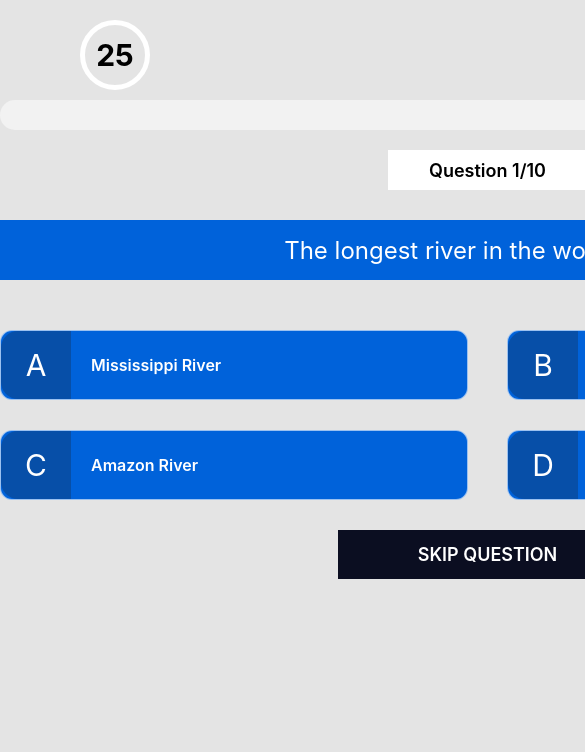
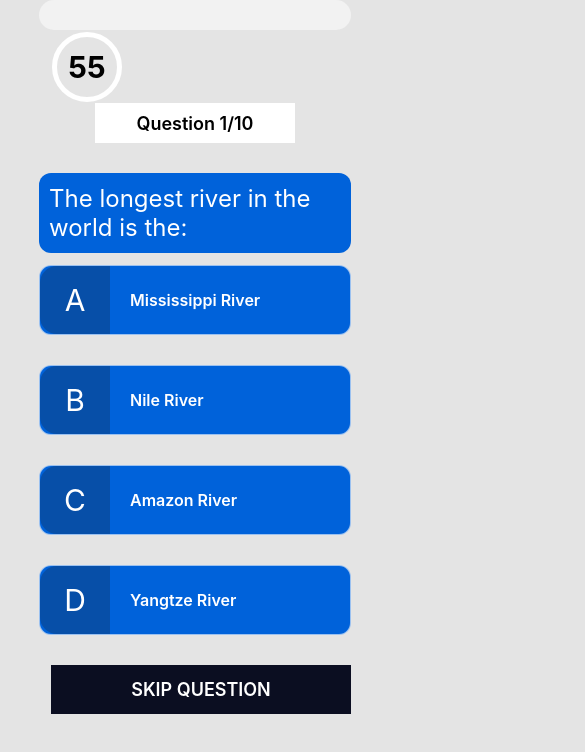
Before and after one commit to bethuyeh/geo-quiz, a React (Create React App) app: page /easy in a window 390 px wide. Shown: the top 752 px of the page, 585 px wide, since content can reach past the window. Built offline with nearby package versions, Linux system fonts and the light colour scheme; no server answers; a web font is replaced by a local one.

Commit message:
second commit

```diff
--- a/src/App.css
+++ b/src/App.css
@@ -13,30 +13,29 @@
 }
 
 .startpage h1 {
+  display: inline-block;
   font-family: 'Ms Madi', cursive;
-font-family: 'Poppins', sans-serif;
-background-color: #c9d0fc4b;
-  font-size: 5rem;
+  font-family: 'Poppins', sans-serif;
+  background-color: #c9d0fc4b;
+  font-size: 3rem;
   font-weight: bold;
-  margin: 2rem;
-  padding: 2rem;
+  text-align: center;
+  display: inline-block;
+  width: 50%;
 }
 
-.startpage p {
+/* .startpage p {
   font-size: 1.5rem;
   line-height: 2rem;
   text-align: center;
-  margin-bottom: 2rem;
-}
+} */
 
 .startpage button {
   background-color: #4CAF50;
   border: none;
   color: white;
   padding: 1rem 2rem;
-  text-align: center;
   text-decoration: none;
-  display: inline-block;
   font-size: 1.5rem;
   cursor: pointer;
   margin: 20px;
@@ -49,8 +48,26 @@ background-color: #c9d0fc4b;
 
 .start-buttons{
   display: flex;
-  margin: 12px;
+  justify-content: center;
+  margin: 22px;
   padding: 10px;
+}
+
+@media screen and (max-width:672px){
+  .start-buttons{
+    flex-direction: column;
+    justify-content: center;
+    margin: auto;
+    padding: auto;
+  }
+
+  .startpage h1{
+    font-size: 3rem;
+    align-items: center;
+    text-align: center;
+    margin: auto;
+    padding: auto;
+  }
 }
 
 body {
@@ -63,6 +80,7 @@ div {
 
 .timer {
   width: 70px;
+  margin: 12px;
   height: 70px;
   border-radius: 50%;
   border: 5px solid white;
@@ -77,24 +95,24 @@ div {
 }
 
 .time-up h1{
-  h1 {
     text-align: center;
     margin-top: 50px;
     position: absolute;
+    color: red;
     top: 50%;
     left: 50%;
+    font-size: 3rem;
     transform: translate(-50%, -50%);
-  }
 
 }
 
 .quiz {
-  width: 975px;
+  width: 80%;
   margin: 0 auto;
-  margin-top: 100px;
 }
 
 .question {
+  width: 100%;
   background-color: #0062da;
   color: white;
   padding: 10px;
@@ -103,6 +121,7 @@ div {
   align-items: center;
   justify-content: center;
   font-size: 24px;
+  border-radius: 12px;
 }
 
 .results {
@@ -146,6 +165,7 @@ div {
   margin-top: 50px;
 }
 
+
 .answer-letter {
   font-size: 30px;
   background-color: #074fa8;
@@ -187,6 +207,7 @@ div {
   display: flex;
 }
 .next-button, .skip-button {
+  position: relative;
   margin: 0 auto;
   color: #fff;
   background: #0b0e21;
@@ -237,3 +258,41 @@ div {
   border-radius: 15px;
   transition: width 0.3s ease-in-out;
 }
+
+/* MEDIA QUERIES */
+@media screen and (max-width: 1050px) {
+  .question{
+      width: 100%;
+  }
+  .answers{
+    width: 100%;
+    display: inline-block;
+    text-align: center;
+    margin-top: 12px;
+  }
+
+  .answer{
+    width: 100%;
+  }
+
+  .timer{
+    left: 40px;
+  }
+}
+
+@media screen and (max-width: 1050px) {
+  .question{
+      width: 100%;
+      height: 80px;
+  }
+
+
+  .buttons{
+    display: block;
+    margin-left: 12px;
+  }
+
+  .score{
+    margin-top: 73px;
+  }
+}
--- a/src/components/Timer.js
+++ b/src/components/Timer.js
@@ -12,7 +12,7 @@ export default function Timer({ setTimeOut, questionNumber }) {
   }, [timer, setTimeOut]);
 
   useEffect(() => {
-    setTimer(30);
+    setTimer(60);
   }, [questionNumber]);
   return timer;
 }
--- a/src/screens/MediumPage.js
+++ b/src/screens/MediumPage.js
@@ -14,7 +14,7 @@ const Timer = ({ setTimeOut, questionNumber }) => {
   }, [timer, setTimeOut]);
 
   useEffect(() => {
-    setTimer(40);
+    setTimer(190);
   }, [questionNumber]);
   return timer;
 }
```
